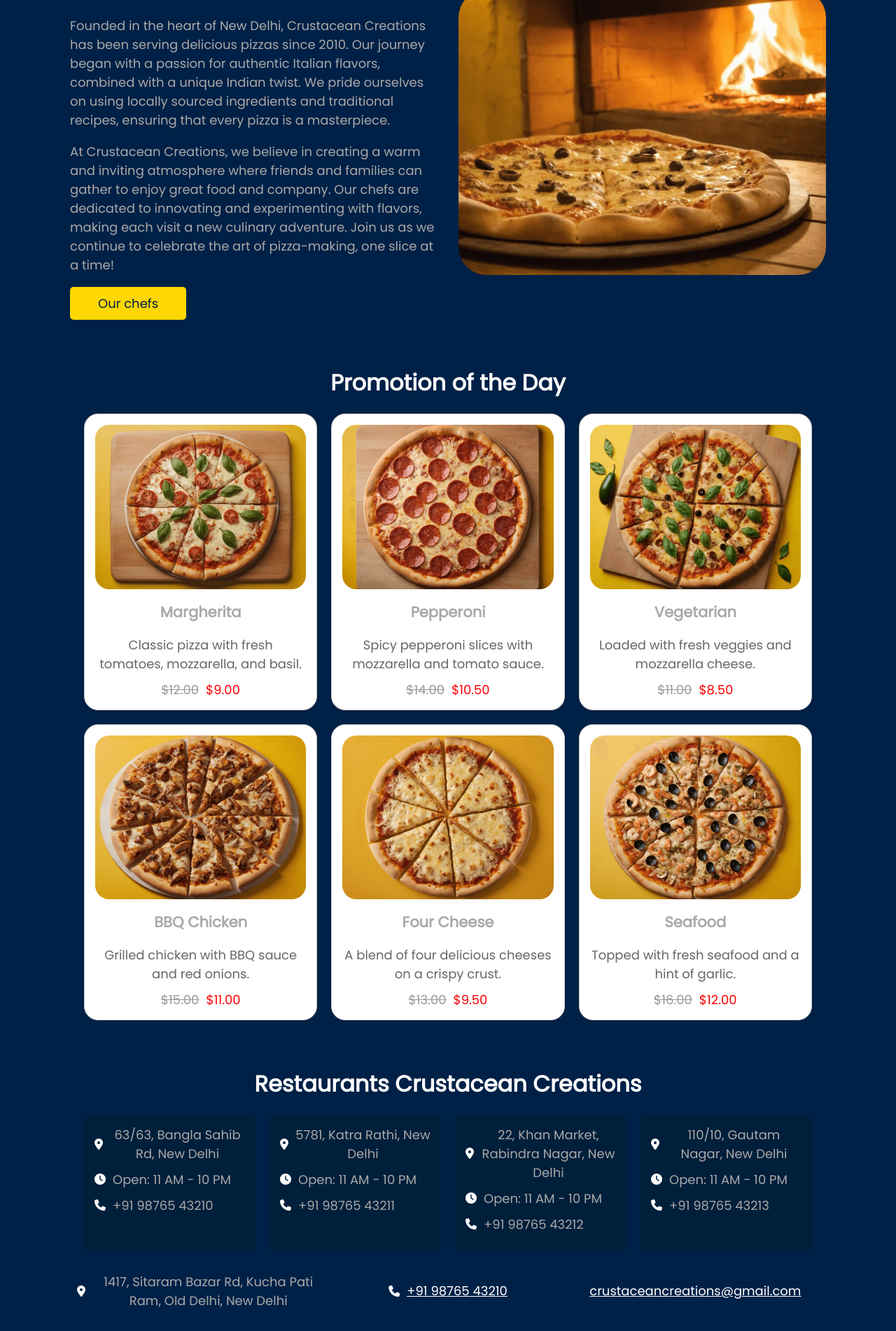
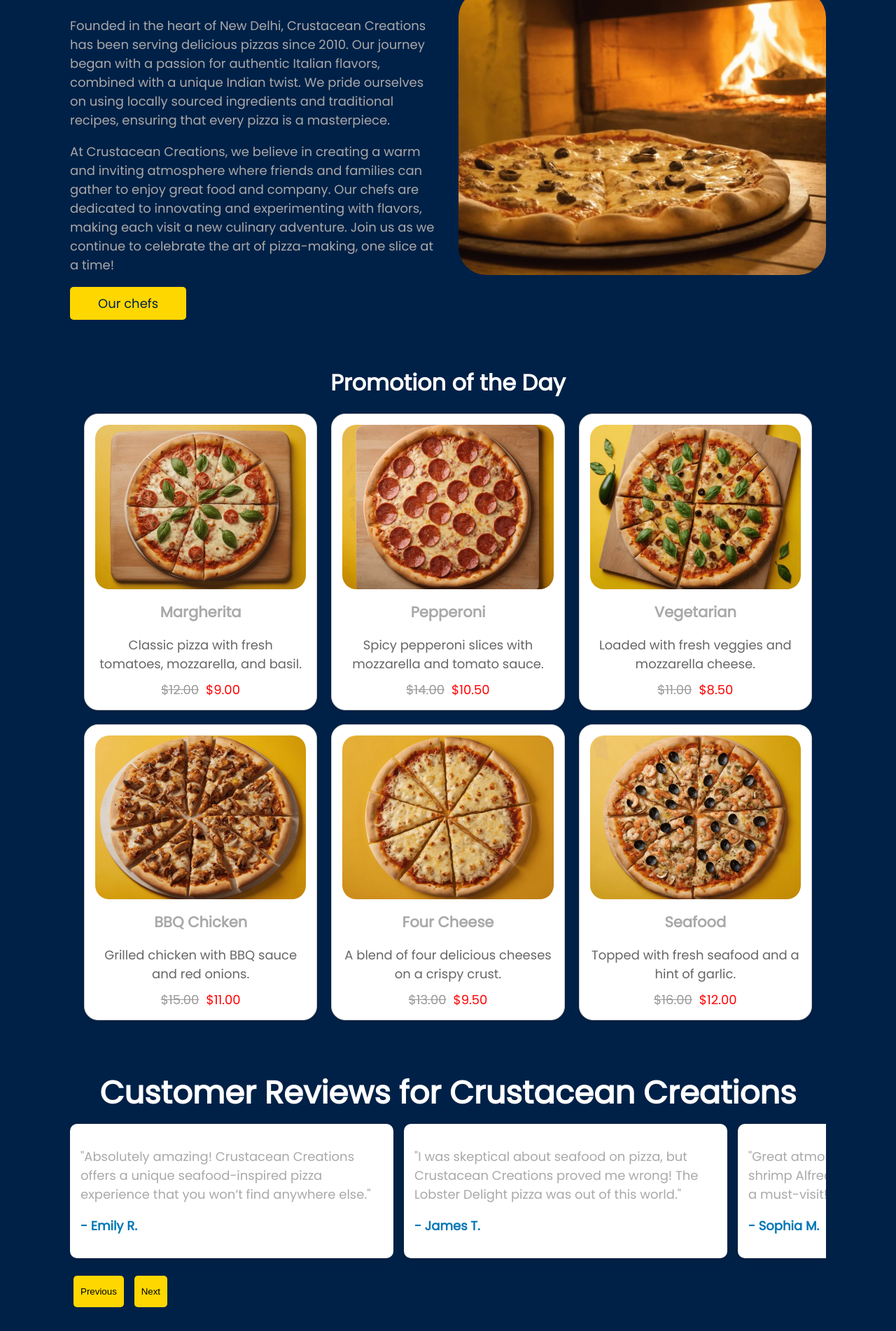
Before and after one commit to NausAlexus/project-2, a PHP site: page /index.html in a window 1280 px wide. Shown: the part 647-2549 px from the top of the page at 70% size. Run offline with PHP 8.4, Linux system fonts and the light colour scheme.

Commit message:
fix: otziv

```diff
--- a/chef.html
+++ b/chef.html
@@ -32,17 +32,17 @@
 
             <div class="chef-profiles">
                 <div class="chef-profile">
-                    <img src="img/chef-1.png" alt="Chef Mario" class="chef-image">
+                    <img src="img/chef-1.jpg" alt="Chef Mario" class="chef-image">
                     <h2>Chef Mario</h2>
                     <p>With over 15 years of experience in Italian cuisine, Chef Mario specializes in traditional Neapolitan pizzas. His secret dough recipe has been passed down through generations, ensuring the perfect base for every pizza.</p>
                 </div>
                 <div class="chef-profile">
-                    <img src="img/chef-2.png" alt="Chef Lucia" class="chef-image">
+                    <img src="img/chef-2.jpg" alt="Chef Lucia" class="chef-image">
                     <h2>Chef Lucia</h2>
                     <p>Chef Lucia brings a modern twist to classic recipes. Known for her creative toppings and unique flavor combinations, she is always experimenting to bring new and exciting pizzas to our menu.</p>
                 </div>
                 <div class="chef-profile">
-                    <img src="img/chef-3.png" alt="Chef Giovanni" class="chef-image">
+                    <img src="img/chef-3.jpg" alt="Chef Giovanni" class="chef-image">
                     <h2>Chef Giovanni</h2>
                     <p>As a master of wood-fired cooking, Chef Giovanni ensures that each pizza is cooked to perfection in our traditional wood-fired oven, giving it that authentic taste and texture.</p>
                 </div>
--- a/css/style.css
+++ b/css/style.css
@@ -472,6 +472,133 @@ body::-webkit-scrollbar-track {
 .visit-card-footer .card-content a {
     transition: all 0.2s ease-in-out;
 }
+
+
+.reviews-section-title{
+    justify-content: center;
+    text-align: center;
+    color: white;
+    margin-top: 50px;
+}
+
+
+
+
+.container {
+    margin: 0 auto;
+    overflow: hidden;
+    position: relative;
+    max-width: 100%;
+}
+.slider {
+    display: flex;
+    gap: 15px;
+
+    transition: transform 0.5s ease-in-out;
+}
+.review {
+    min-width: 40%;
+    width: 100px;
+    background: #fff;
+    padding: 15px;
+    border-radius: 10px;
+    box-shadow: 0 4px 8px rgba(0, 0, 0, 0.1);
+
+}
+.author {
+    font-weight: bold;
+    color: #0077b6;
+    margin-top: 10px;
+}
+.buttons {
+    margin-top: 20px;
+}
+.btn {
+    padding: 10px;
+    margin: 5px;
+    border: none;
+    background-color: #0077b6;
+    color: black;
+    cursor: pointer;
+    border-radius: 5px;
+    transition: transform 0.2s ease-in-out;
+    background-color: #ffd700;
+}
+
+
+
+
+
+
+
+
+
+
+
+
+
+
+.promo-card {
+    background-color: #001f3393;
+    border-radius: 10px;
+    box-shadow: 0 4px 20px rgba(0, 0, 0, 0.1);
+    padding: 20px;
+    text-align: center;
+    width: 100%;
+    margin-top: 50px;
+    transition: transform 0.3s;
+}
+
+.promo-card:hover {
+    transform: scale(1.05);
+}
+
+h1 {
+    color: #ffd700;
+    font-size: 2.5em;
+    margin-bottom: 10px;
+}
+
+.promo-text {
+    font-size: 1.2em;
+    margin: 10px 0;
+}
+
+.delivery-info {
+    font-size: 1.1em;
+    margin: 10px 0;
+}
+
+.call-to-action {
+    font-size: 1em;
+    margin: 20px 0;
+}
+
+.order-button {
+    background-color: #ffd700;
+    color: black;
+    border: none;
+    border-radius: 5px;
+    padding: 10px 20px;
+    font-size: 1em;
+    cursor: pointer;
+    transition: background-color 0.3s;
+}
+
+.order-button:hover {
+    background-color: #e55347;
+}
+
+
+@media (min-width:1025px) {
+    .btn:hover{
+        transform: scale(1.1);
+
+
+    }
+
+}
+
 @media (max-width: 820px) {
     .visit-card-footer {
         display: flex;
--- a/index.html
+++ b/index.html
@@ -1,110 +1,190 @@
 <!DOCTYPE html>
 <html lang="en">
     <head>
-    <meta charset="UTF-8">
-    <meta name="viewport" content="width=device-width, initial-scale=1.0">
+        <meta charset="UTF-8" />
+        <meta name="viewport" content="width=device-width, initial-scale=1.0" />
         <title>Crustacean Creations - Authentic Pizzeria in Delhi</title>
-    <meta name="description" content="Crustacean Creations offers a unique pizza experience in Delhi, blending authentic flavors with fresh ingredients. Come taste the magic!">
-    <link rel="stylesheet" href="fonts/fontawesome/css/all.min.css">
-    <link rel="icon" href="img/favicon.ico">
-    <link rel="stylesheet" href="css/style.css">
-    <link rel="stylesheet" href="css/styleMenu.css">
+        <meta
+            name="description"
+            content="Crustacean Creations offers a unique pizza experience in Delhi, blending authentic flavors with fresh ingredients. Come taste the magic!"
+        />
+        <link rel="stylesheet" href="fonts/fontawesome/css/all.min.css" />
+        <link rel="icon" href="img/favicon.ico" />
+        <link rel="stylesheet" href="css/style.css" />
+        <link rel="stylesheet" href="css/styleMenu.css" />
         <script src="js/script.js" defer></script>
     </head>
     <body>
         <header class="header">
             <nav class="navigation">
-            <a class="header-link" href="index.html">Crustacean Creations</a>
+                <a class="header-link" href="index.html"
+                    >Crustacean Creations</a
+                >
                 <ul class="nav-list">
-                <li class="nav-item"><a class="nav-link" href="menu.html">Menu</a></li>
-                <li class="nav-item"><a class="nav-link" href="#about">About</a></li>
-                <li class="nav-item"><a class="nav-link" href="#promotion">Promotion</a></li>
-                <li class="nav-item"><a class="nav-link" href="#visit">Visit</a></li>
+                    <li class="nav-item">
+                        <a class="nav-link" href="menu.html">Menu</a>
+                    </li>
+                    <li class="nav-item">
+                        <a class="nav-link" href="#about">About</a>
+                    </li>
+                    <li class="nav-item">
+                        <a class="nav-link" href="#promotion">Promotion</a>
+                    </li>
+                    <li class="nav-item">
+                        <a class="nav-link" href="#visit">Visit</a>
+                    </li>
                 </ul>
             </nav>
         </header>
 
-
         <main class="main-content">
-
             <section class="about-section" id="about">
                 <div class="about-container">
                     <div class="left-block">
-                    <img src="img/pizza-welcome-img.jpg" alt="Delicious Pizza" class="about-image">
+                        <img
+                            src="img/pizza-welcome-img.jpg"
+                            alt="Delicious Pizza"
+                            class="about-image"
+                        />
                     </div>
                     <div class="right-block">
                         <h1 class="welcome-text">Welcome!</h1>
                         <h2 class="section-title">Pizza of Your City</h2>
-                    <p class="about-text">At our pizzeria, we offer unique recipes that reflect the spirit of your city. Each pizza is crafted with love and attention to detail, using only fresh and high-quality ingredients. We guarantee that every bite will be a true celebration of flavor!</p>
+                        <p class="about-text">
+                            At our pizzeria, we offer unique recipes that
+                            reflect the spirit of your city. Each pizza is
+                            crafted with love and attention to detail, using
+                            only fresh and high-quality ingredients. We
+                            guarantee that every bite will be a true celebration
+                            of flavor!
+                        </p>
                         <a href="menu.html" class="menu-button">View Menu</a>
                     </div>
                 </div>
                 <div class="about-container">
                     <div class="left-block">
                         <h2 class="section-title">Our Story</h2>
-                    <p class="about-text">Founded in the heart of New Delhi, Crustacean Creations has been serving delicious pizzas since 2010. Our journey began with a passion for authentic Italian flavors, combined with a unique Indian twist. We pride ourselves on using locally sourced ingredients and traditional recipes, ensuring that every pizza is a masterpiece.</p>
-                    <p class="about-text">At Crustacean Creations, we believe in creating a warm and inviting atmosphere where friends and families can gather to enjoy great food and company. Our chefs are dedicated to innovating and experimenting with flavors, making each visit a new culinary adventure. Join us as we continue to celebrate the art of pizza-making, one slice at a time!</p>
+                        <p class="about-text">
+                            Founded in the heart of New Delhi, Crustacean
+                            Creations has been serving delicious pizzas since
+                            2010. Our journey began with a passion for authentic
+                            Italian flavors, combined with a unique Indian
+                            twist. We pride ourselves on using locally sourced
+                            ingredients and traditional recipes, ensuring that
+                            every pizza is a masterpiece.
+                        </p>
+                        <p class="about-text">
+                            At Crustacean Creations, we believe in creating a
+                            warm and inviting atmosphere where friends and
+                            families can gather to enjoy great food and company.
+                            Our chefs are dedicated to innovating and
+                            experimenting with flavors, making each visit a new
+                            culinary adventure. Join us as we continue to
+                            celebrate the art of pizza-making, one slice at a
+                            time!
+                        </p>
                         <a href="chef.html" class="menu-button">Our chefs</a>
                     </div>
                     <div class="right-block">
-                    <img src="img/pizza-history-img.jpg" alt="Our Story" class="about-image">
+                        <img
+                            src="img/pizza-history-img.jpg"
+                            alt="Our Story"
+                            class="about-image"
+                        />
                     </div>
                 </div>
-
             </section>
 
             <section class="promotion-section" id="promotion">
                 <h2 class="section-title">Promotion of the Day</h2>
                 <div class="promotion-grid">
                     <div class="promotion-card">
-                    <img src="img/menu/margherita.jpg" alt="Pizza 1" class="promotion-image">
+                        <img
+                            src="img/menu/margherita.jpg"
+                            alt="Pizza 1"
+                            class="promotion-image"
+                        />
                         <h3 class="pizza-name">Margherita</h3>
-                    <p class="pizza-description">Classic pizza with fresh tomatoes, mozzarella, and basil.</p>
+                        <p class="pizza-description">
+                            Classic pizza with fresh tomatoes, mozzarella, and
+                            basil.
+                        </p>
                         <div class="price-container">
                             <span class="original-price">$12.00</span>
                             <span class="discounted-price">$9.00</span>
                         </div>
                     </div>
                     <div class="promotion-card">
-                    <img src="img/menu/pepperoni.jpg" alt="Pizza 2" class="promotion-image">
+                        <img
+                            src="img/menu/pepperoni.jpg"
+                            alt="Pizza 2"
+                            class="promotion-image"
+                        />
                         <h3 class="pizza-name">Pepperoni</h3>
-                    <p class="pizza-description">Spicy pepperoni slices with mozzarella and tomato sauce.</p>
+                        <p class="pizza-description">
+                            Spicy pepperoni slices with mozzarella and tomato
+                            sauce.
+                        </p>
                         <div class="price-container">
                             <span class="original-price">$14.00</span>
                             <span class="discounted-price">$10.50</span>
                         </div>
                     </div>
                     <div class="promotion-card">
-                    <img src="img/menu/vegetarian.jpg" alt="Pizza 3" class="promotion-image">
+                        <img
+                            src="img/menu/vegetarian.jpg"
+                            alt="Pizza 3"
+                            class="promotion-image"
+                        />
                         <h3 class="pizza-name">Vegetarian</h3>
-                    <p class="pizza-description">Loaded with fresh veggies and mozzarella cheese.</p>
+                        <p class="pizza-description">
+                            Loaded with fresh veggies and mozzarella cheese.
+                        </p>
                         <div class="price-container">
                             <span class="original-price">$11.00</span>
                             <span class="discounted-price">$8.50</span>
                         </div>
                     </div>
                     <div class="promotion-card">
-                    <img src="img/menu/bbq-chicken.jpg" alt="Pizza 4" class="promotion-image">
+                        <img
+                            src="img/menu/bbq-chicken.jpg"
+                            alt="Pizza 4"
+                            class="promotion-image"
+                        />
                         <h3 class="pizza-name">BBQ Chicken</h3>
-                    <p class="pizza-description">Grilled chicken with BBQ sauce and red onions.</p>
+                        <p class="pizza-description">
+                            Grilled chicken with BBQ sauce and red onions.
+                        </p>
                         <div class="price-container">
                             <span class="original-price">$15.00</span>
                             <span class="discounted-price">$11.00</span>
                         </div>
                     </div>
                     <div class="promotion-card">
-                    <img src="img/menu/four-cheese.jpg" alt="Pizza 5" class="promotion-image">
+                        <img
+                            src="img/menu/four-cheese.jpg"
+                            alt="Pizza 5"
+                            class="promotion-image"
+                        />
                         <h3 class="pizza-name">Four Cheese</h3>
-                    <p class="pizza-description">A blend of four delicious cheeses on a crispy crust.</p>
+                        <p class="pizza-description">
+                            A blend of four delicious cheeses on a crispy crust.
+                        </p>
                         <div class="price-container">
                             <span class="original-price">$13.00</span>
                             <span class="discounted-price">$9.50</span>
                         </div>
                     </div>
                     <div class="promotion-card">
-                    <img src="img/menu/seafood.jpg" alt="Pizza 6" class="promotion-image">
+                        <img
+                            src="img/menu/seafood.jpg"
+                            alt="Pizza 6"
+                            class="promotion-image"
+                        />
                         <h3 class="pizza-name">Seafood</h3>
-                    <p class="pizza-description">Topped with fresh seafood and a hint of garlic.</p>
+                        <p class="pizza-description">
+                            Topped with fresh seafood and a hint of garlic.
+                        </p>
                         <div class="price-container">
                             <span class="original-price">$16.00</span>
                             <span class="discounted-price">$12.00</span>
@@ -113,10 +193,117 @@
                 </div>
             </section>
 
+            <section class="reviews-section" id="reviews">
+                <div class="container">
+                    <h1 class="reviews-section-title">
+                        Customer Reviews for Crustacean Creations
+                    </h1>
+                    <div class="slider" id="slider">
+                        <div class="review">
+                            <p>
+                                "Absolutely amazing! Crustacean Creations offers
+                                a unique seafood-inspired pizza experience that
+                                you won’t find anywhere else."
+                            </p>
+                            <p class="author">- Emily R.</p>
+                        </div>
+                        <div class="review">
+                            <p>
+                                "I was skeptical about seafood on pizza, but
+                                Crustacean Creations proved me wrong! The
+                                Lobster Delight pizza was out of this world."
+                            </p>
+                            <p class="author">- James T.</p>
+                        </div>
+                        <div class="review">
+                            <p>
+                                "Great atmosphere, friendly staff, and the best
+                                shrimp Alfredo pizza I’ve ever had. This place
+                                is a must-visit!"
+                            </p>
+                            <p class="author">- Sophia M.</p>
+                        </div>
+                        <div class="review">
+                            <p>
+                                "Crustacean Creations is a game-changer! The
+                                combination of fresh seafood and pizza flavors
+                                is genius."
+                            </p>
+                            <p class="author">- Daniel K.</p>
+                        </div>
+                        <div class="review">
+                            <p>
+                                "If you love seafood, this is the pizza place
+                                for you! The flavors are bold and delicious, and
+                                the service is top-notch."
+                            </p>
+                            <p class="author">- Olivia W.</p>
+                        </div>
+                        <div class="review">
+                            <p>
+                                "Tried the Clam & Garlic pizza and was blown
+                                away. The crust was perfect, and the seafood was
+                                cooked just right."
+                            </p>
+                            <p class="author">- Michael B.</p>
+                        </div>
+                        <div class="review">
+                            <p>
+                                "A truly unique experience! Crustacean Creations
+                                offers a fresh take on pizza with high-quality
+                                seafood ingredients."
+                            </p>
+                            <p class="author">- Jessica L.</p>
+                        </div>
+                        <div class="review">
+                            <p>
+                                "Perfect balance of flavors! The Seafood Medley
+                                pizza was packed with fresh shrimp, crab, and
+                                scallops—absolutely delicious."
+                            </p>
+                            <p class="author">- William C.</p>
+                        </div>
+                        <div class="review">
+                            <p>
+                                "This place exceeded my expectations! Who knew
+                                seafood and pizza could be such a perfect
+                                match?"
+                            </p>
+                            <p class="author">- Anna D.</p>
+                        </div>
+                        <div class="review">
+                            <p>
+                                "Crustacean Creations takes pizza to the next
+                                level! Fresh ingredients, great service, and
+                                unique flavors make this place stand out."
+                            </p>
+                            <p class="author">- Chris P.</p>
+                        </div>
+                    </div>
+                    <div class="buttons">
+                        <button class="btn" onclick="prevReview()">Previous</button>
+                        <button class="btn" onclick="nextReview()">Next</button>
+                    </div>
+                </div>
+            </section>
+
+            <section>
+                <div class="container">
+                    <div class="promo-card">
+                        <h1>🍕 Crustacean Creations 🍕</h1>
+                        <p class="promo-text">We are excited to announce that we now offer delivery!</p>
+                        <p class="delivery-info">Order your favorite pizza, and we will deliver it right to your doorstep in just <strong>1 hour</strong>!</p>
+                        <p class="call-to-action">Don't miss the chance to enjoy fresh and delicious pizzas made with love.</p>
+                        <button class="order-button" onclick="openPopup()">Order Now</button>
+                    </div>
+            </section>
             <section class="visit-section" id="visit">
                 <h2 class="section-title">Restaurants Crustacean Creations</h2>
                 <div class="visit-grid">
-                <div class="visit-card" onclick="window.open('https://www.google.com/maps?q=63/63,+Bangla+Sahib+Rd,+New+Delhi', '_blank')">
+                    <div
+                        class="visit-card"
+                        onclick="window.open('https://www.google.com/maps?q=63/63,+Bangla+Sahib+Rd,+New+Delhi', '_blank')"
+                    >
                         <div class="card-content">
                             <i class="fas fa-map-marker-alt"></i>
                             <span>63/63, Bangla Sahib Rd, New Delhi</span>
```
Also changed, not shown: other parts of index.html (+73 -23 lines), js/script.js (+15 -0 lines). Lines whose indentation alone changed are shown as unchanged.
